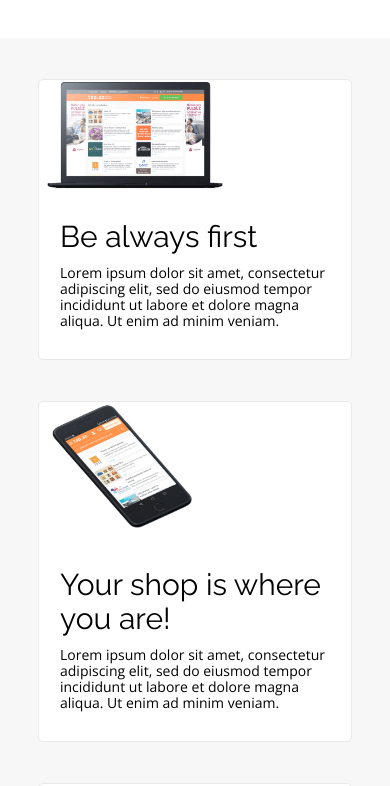
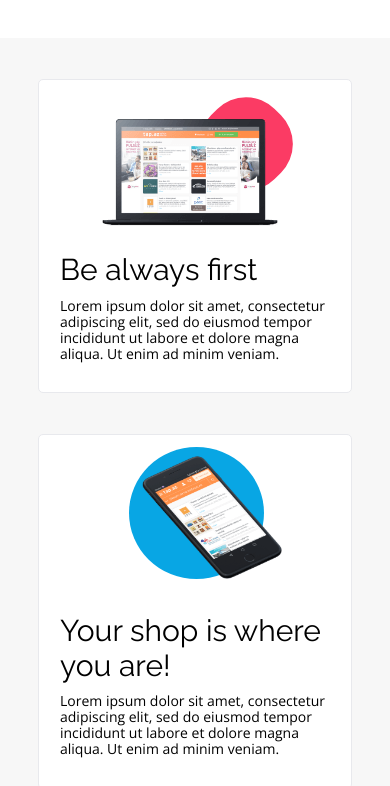
Before and after one commit to KamilaGrabowska/bs_rwd, a website built with Parcel: page index.html in a window 390 px wide. Shown: the part 1277-2063 px from the top of the page. Built offline with nearby package versions, Linux system fonts and the light colour scheme.

Commit message:
added  scsc/css style for benefits section only for mobile

```diff
--- a/index.html
+++ b/index.html
@@ -93,7 +93,7 @@
                 <p class="title__dsc">Lorem ipsum dolor sit amet, consectetur adipiscing elit, sed do eiusmod tempor
                     incididunt ut labore et dolore magna aliqua. Ut enim ad minim veniam.</p>
             </div>
-            <div class="graph"><img src="./src/images/Macbook2.png" alt="Macbook" class="graph__img">
+            <div class="graph"><img src="./src/images/Macbook2.png" alt="Macbook" class="graph__img graph__img--first">
                 <div class="graph__shape graph__shape--red "></div>
             </div>
         </div>
@@ -103,7 +103,7 @@
                 <p class="title__dsc">Lorem ipsum dolor sit amet, consectetur adipiscing elit, sed do eiusmod tempor
                     incididunt ut labore et dolore magna aliqua. Ut enim ad minim veniam.</p>
             </div>
-            <div class="graph"><img src="./src/images/iPhone2.png" alt="iPhone" class="graph__img">
+            <div class="graph"><img src="./src/images/iPhone2.png" alt="iPhone" class="graph__img graph__img--second">
                 <div class="graph__shape graph__shape--blue"></div>
             </div>
         </div>
@@ -114,7 +114,7 @@
                     incididunt ut labore et dolore magna aliqua. Ut enim ad minim veniam.</p>
             </div>
             <div class="graph graph--desc">
-                <img src="./src/images/Trumpet.png" alt="Trumpet" class="graph__img graph__img--last">
+                <img src="./src/images/Trumpet.png" alt="Trumpet" class="graph__img graph__img--third">
             </div>
         </div>
     </div>
--- a/src/scss/components/benefits_box.scss
+++ b/src/scss/components/benefits_box.scss
@@ -5,7 +5,7 @@
 .box {
   background-color: $btn-color;
   border-radius: px-to-rem(5px);
-  border: px-to-rem(1px) solid #E8E9ED;
+  border: px-to-rem(1px) solid $light-grey-color;
   margin-top: px-to-rem(41px);
   margin-bottom: 0;
   &:first-child {
@@ -42,27 +42,67 @@
     }
   }
   .graph {
-    &__img {
+    display: flex;
+    position: relative;
 
-      &--last{
-        position: absolute;
-        top: px-to-rem(30px);
-        left: px-to-rem(-12px);
-      }
-    }
-    &__shape {
-      &--red {}
-      &--blue {}
-      &--green {
-      }
-    }
     &--desc {
       background-color: $green-color;
       height: px-to-rem(195px);
       position: relative;
       width: 100%;
       border-radius: px-to-rem(5px);
-      border: px-to-rem(1px) solid #E8E9ED;
+      border: px-to-rem(1px) solid $light-grey-color;
     }
+
+    &__img {
+      padding-top: px-to-rem(37.11px);
+      z-index: 42;
+
+      &--first{
+        display: inline-block;
+        margin-inline: px-to-rem(55.27px);
+      }
+
+      &--second{
+        margin-left: px-to-rem(90px);
+       margin-top: px-to-rem(-19px);
+      }
+
+      &--third{
+        position: absolute;
+        left: px-to-rem(-12px);
+      }
+    }
+    &__shape {
+
+
+      &--red {
+        width: px-to-rem(90px);
+        height: px-to-rem(90px);
+        background-color: $red-color;
+        border-radius: 45%;
+        transform: rotate(45deg);
+        position: absolute;
+        top: px-to-rem(18.5px);
+        left: px-to-rem(161.5px);
+
+
+
+      }
+      &--blue {
+        position: absolute;
+        width: px-to-rem(135px);
+        height: px-to-rem(132px);
+        background-color:$base-color ;
+        border-radius: 50%;
+        top:px-to-rem(12px);
+        left: px-to-rem(90px);
+
+      }
+
+
+      &--green {}
+    }
+
   }
 }
```
Also changed, not shown: dist/index.html, 2 other files.
